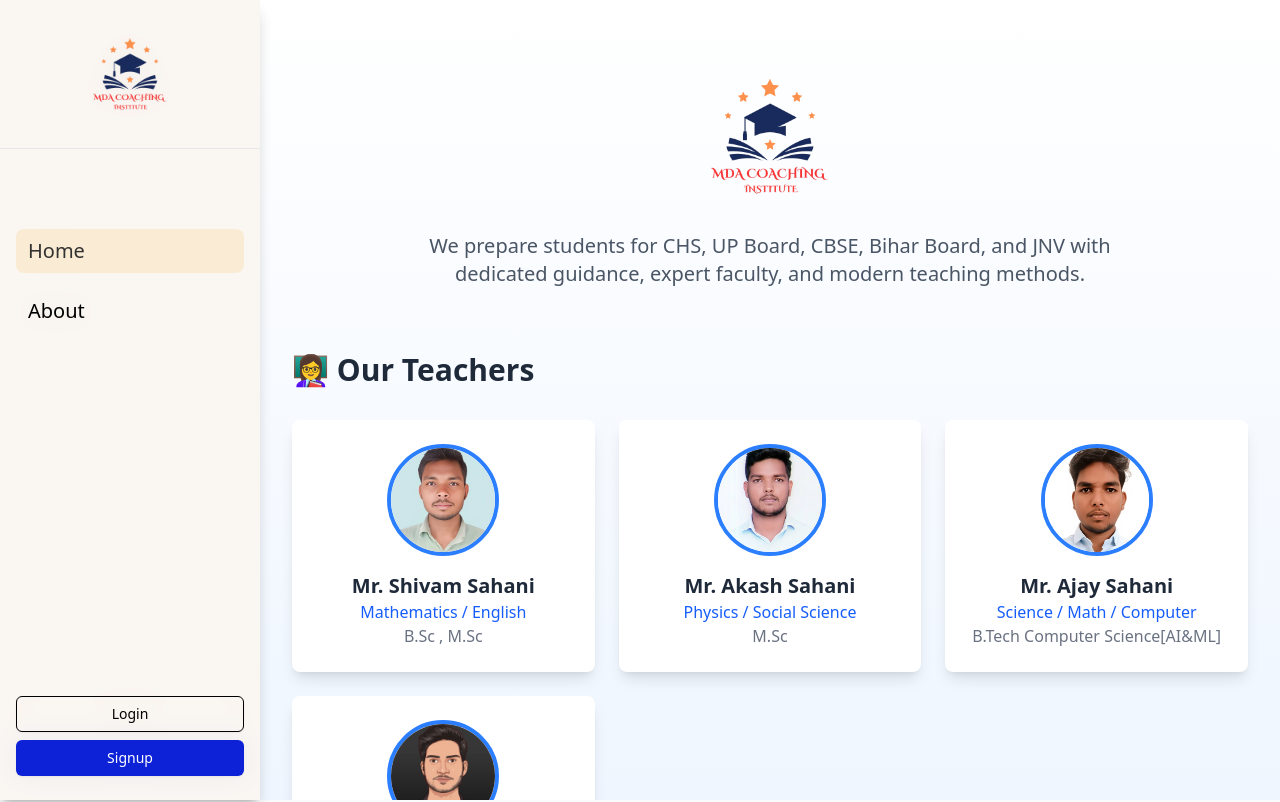
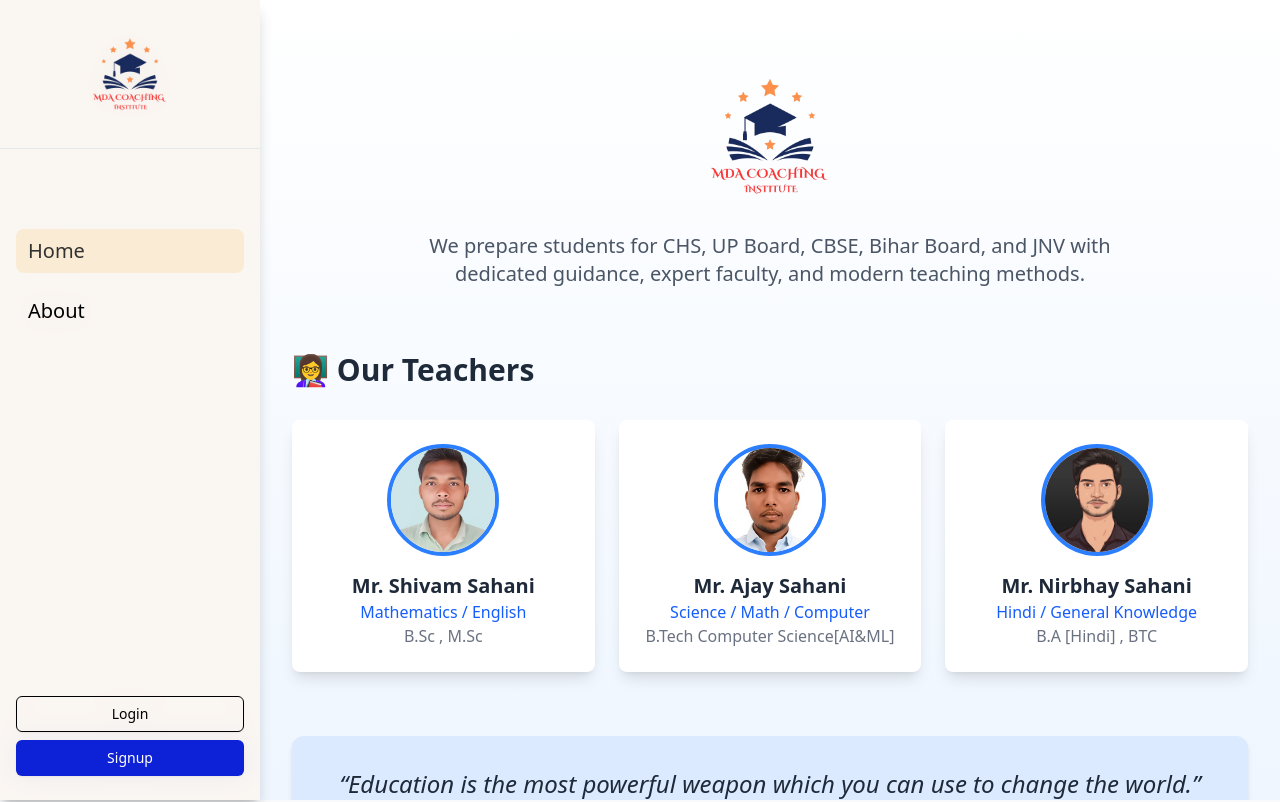
Before and after one commit to AJAY2405/Exam_Frontend, a React (Vite) app: page / in a window 1280 px wide. Shown: the top 802 px of the page. Built offline with nearby package versions, Linux system fonts and the light colour scheme; no server answers.

Commit message:
update details

```diff
--- a/src/components/HomeSection.jsx
+++ b/src/components/HomeSection.jsx
@@ -8,13 +8,13 @@ const teachers = [
     qualification: "B.Sc , M.Sc",
     image: "/Images/teacher1.jpg",
   },
-  {
-    id: 2,
-    name: "Mr. Akash Sahani",
-    subject: "Physics / Social Science",
-    qualification: "M.Sc",
-    image: "/Images/teacher2.jpg",
-  },
+  // {
+  //   id: 2,
+  //   name: "Mr. Akash Sahani",
+  //   subject: "Physics / Social Science",
+  //   qualification: "M.Sc",
+  //   image: "/Images/teacher2.jpg",
+  // },
   {
     id: 3,
     name: "Mr. Ajay Sahani",
```
